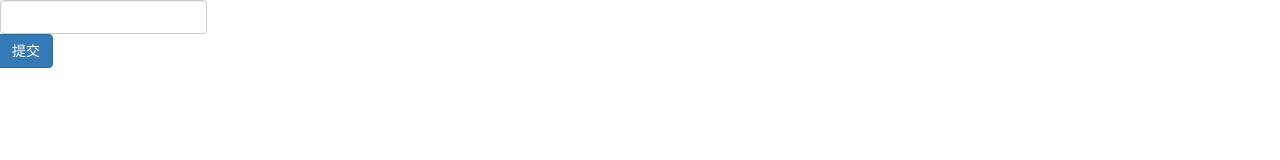
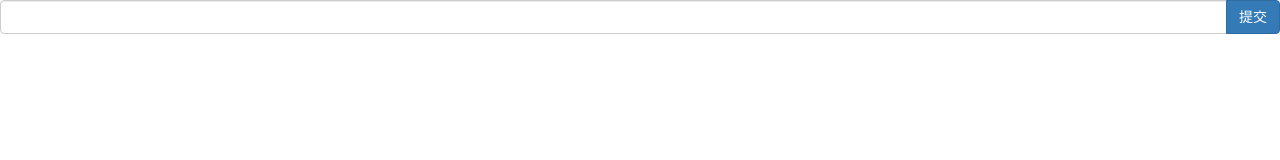
Before and after one commit to besswang/ng-todolist, a plain HTML site: page index.html in a window 1280 px wide. Drawn offline with nearby package versions, Linux system fonts and the light colour scheme; some packages are replaced by stand-ins of ours.

Commit message:
Update index.html

```diff
--- a/index.html
+++ b/index.html
@@ -12,12 +12,12 @@
   </style>
 </head>
 <body ng-controller="formCtr">
-<form action="" class="form-inline" role="form">
+<div class="input-group">
   <input ng-model="text" class="form-control" type="text">
   <span class="input-group-btn">
     <button type="button" class="btn btn-primary" ng-click="add()">提交</button>
   </span>
-</form>
+</div>
 <h1 ng-if="teams.length>0">增加的条目</h1>
 <ul>
   <li ng-repeat="team in teams track by $index">{{team}}
```
